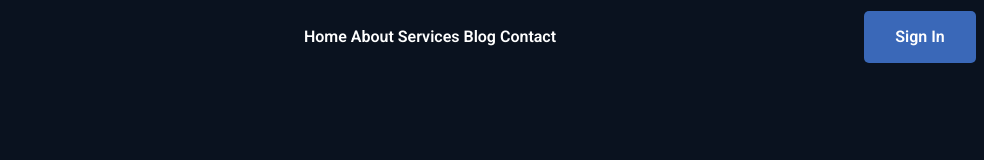
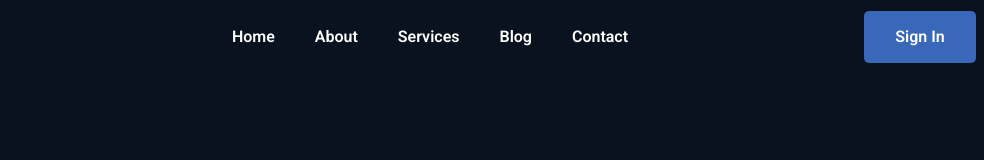
Before and after one commit to sahsuvarlit-oss/Kurs-isi-deadline-28-december-artificial-intelligence, a plain HTML site: page index.html in a window 1280 px wide. Shown: the full height of the page, 296-1280 px from the left. Drawn offline with Linux system fonts and the light colour scheme.

Commit message:
davam kdo

```diff
--- a/public/css/style.css
+++ b/public/css/style.css
@@ -8,6 +8,10 @@ header {
     width: 100%;
 }
 
+header nav {
+    display: flex;
+    gap: 40px;
+}
 header nav .header-links {
     text-decoration: none;
     color: #fff;
@@ -15,7 +19,6 @@ header nav .header-links {
     font-optical-sizing: auto;
     font-weight: 600;
     font-style: normal;
-    gap: 5px;
 }
 
 header .sign-in {
```
